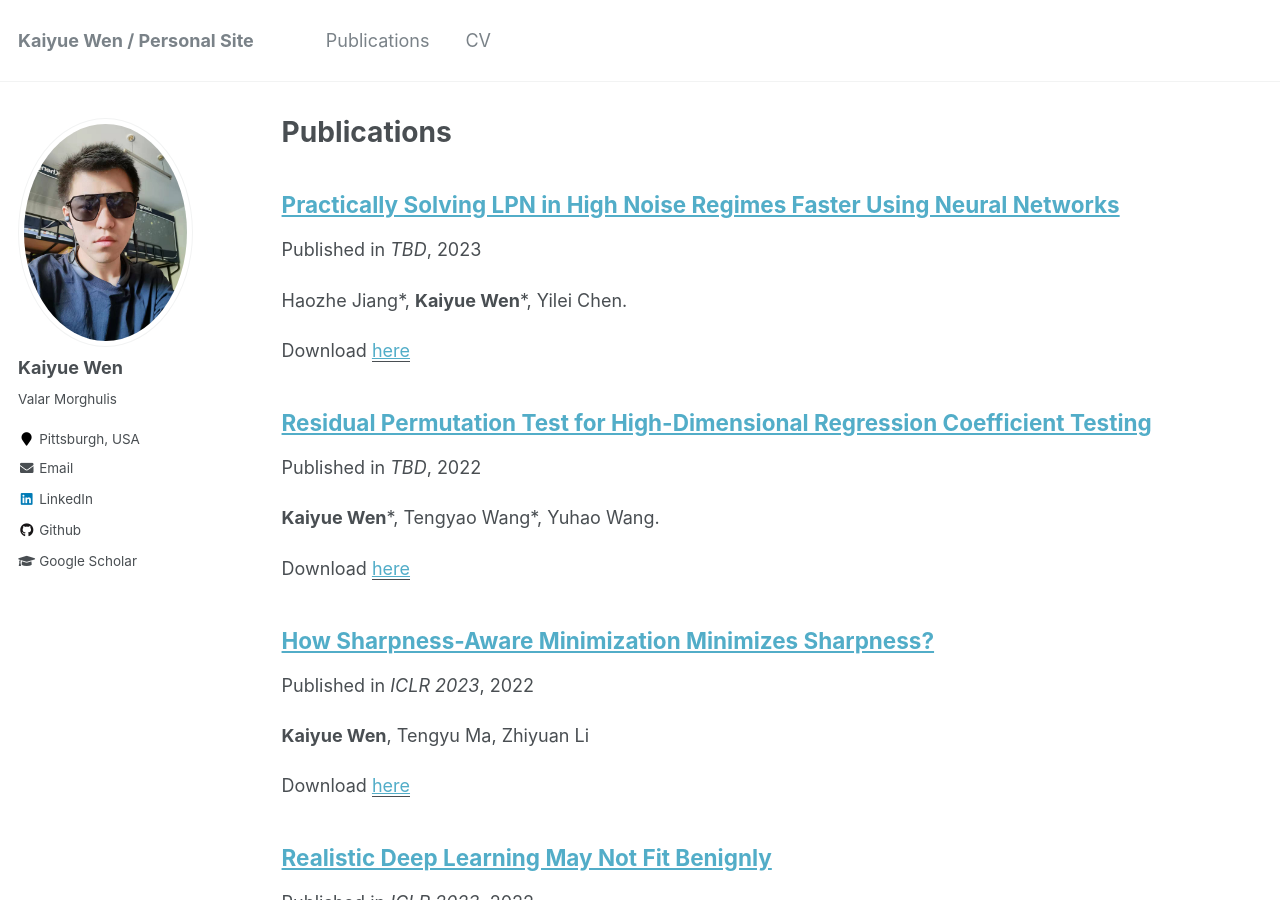
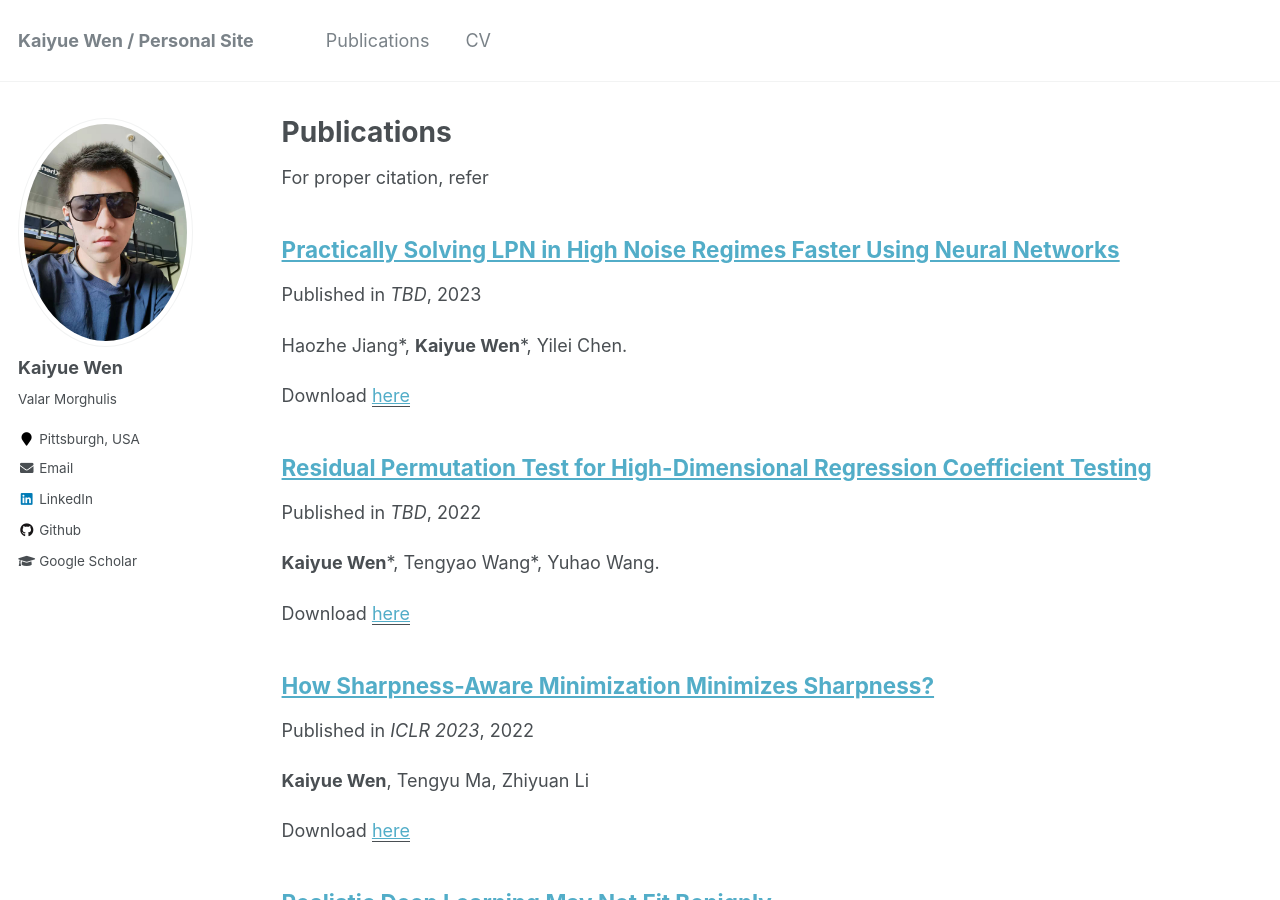
Before and after one commit to WhenWen/WhenWen.github.io, a Jekyll site: the page built from _pages/publications.md, in a window 1280 px wide and 900 px high. Built offline with Jekyll 4.4.1, drawn with Linux system fonts in a browser that asks for light colours.

Commit message:
update intro

```diff
--- a/_data/navigation.yml
+++ b/_data/navigation.yml
@@ -1,7 +1,7 @@
 # main links links
 main:
   - title: "Publications"
-    url: /publications/
+    url: https://scholar.google.com/citations?hl=en&user=oTmQCFUAAAAJ
 
   - title: "CV"
     url: https://whenwen.github.io/files/CVofKaiyueWen.pdf
--- a/_pages/publications.md
+++ b/_pages/publications.md
@@ -5,9 +5,7 @@
 author_profile: true
 ---
 
-{% if author.googlescholar %}
-  You can also find my articles on <u><a href="{{author.googlescholar}}">my Google Scholar profile</a>.</u>
-{% endif %}
+For proper citation, refer
 
 {% include base_path %}
 
```
